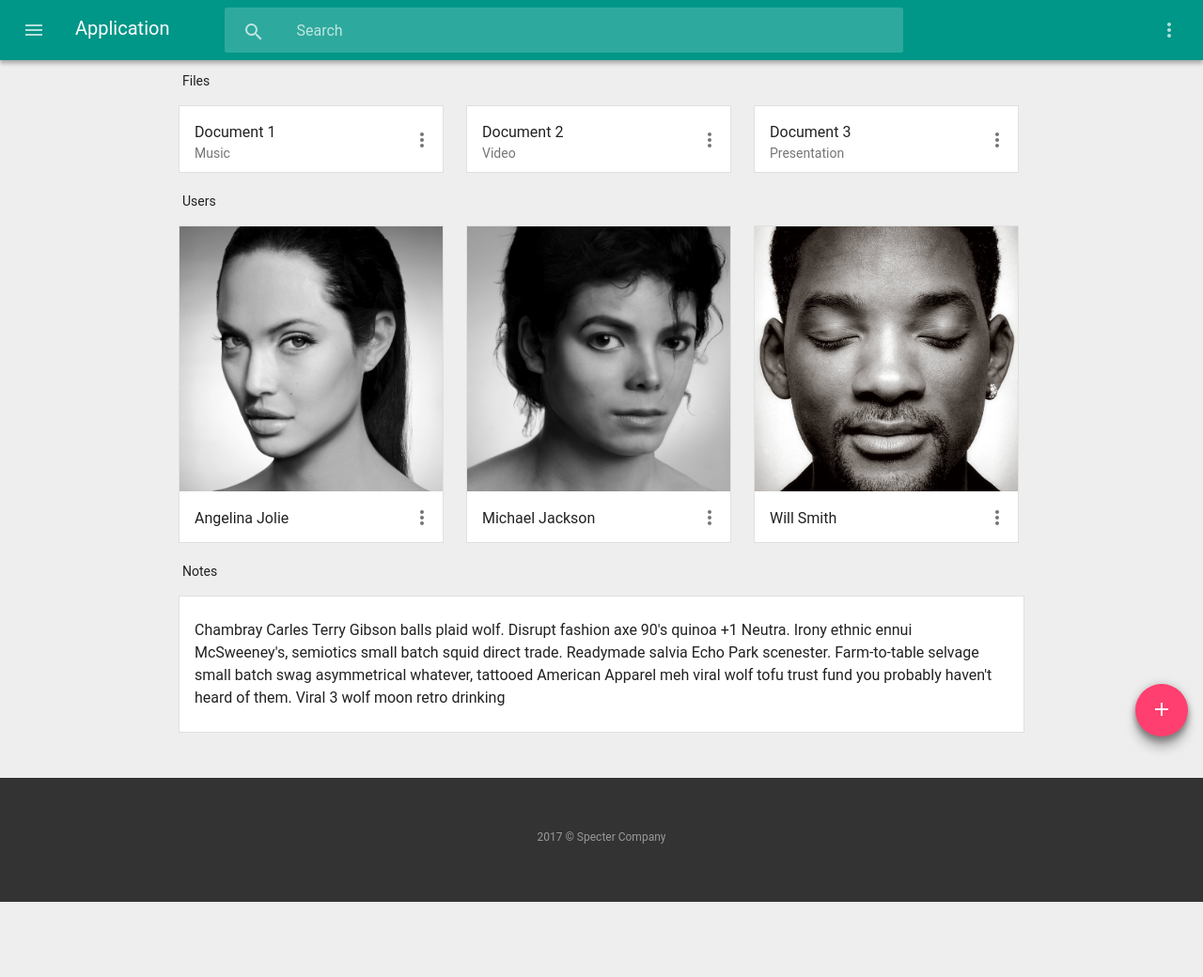
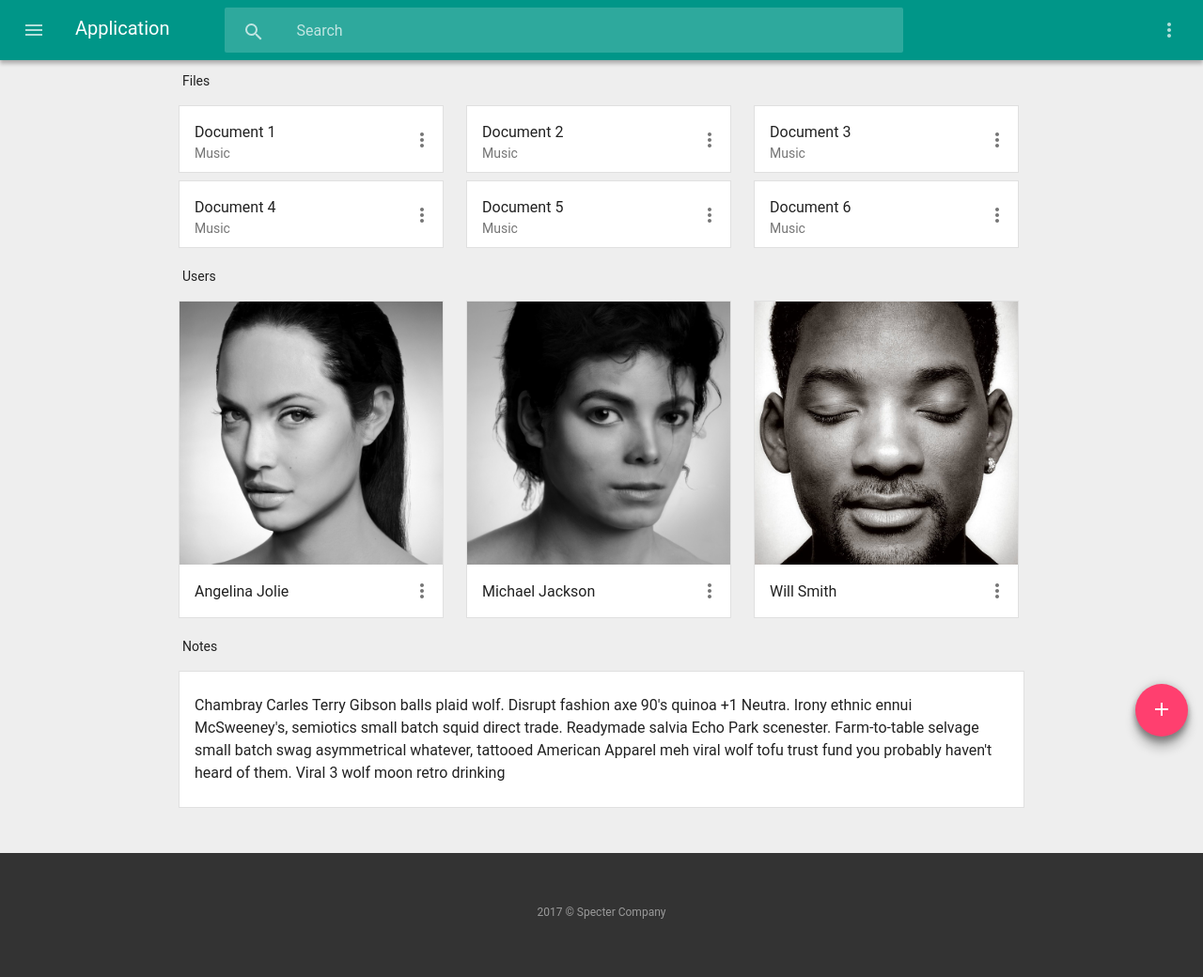
Before and after one commit to virushang/fcpractice, a plain HTML site: page index.html in a window 1280 px wide. Shown: the whole page at 94% size. Before the commit the page ends 960 px from the top, so only its background shows below. Drawn offline with Linux system fonts and the light colour scheme.

Commit message:
2차 comment반영 및 컨텐츠 갯수반응

```diff
--- a/index.html
+++ b/index.html
@@ -43,7 +43,7 @@
         <li class="files-list-item">
          <div class="files-list-item-info">
           <h3>Document 2</h3>
-          <div class="files-list-item-sub">Video</div>
+          <div class="files-list-item-sub">Music</div>
          </div>
           <button class="icon-button">
             <img src="more-black.svg">
@@ -52,7 +52,34 @@
         <li class="files-list-item">
          <div class="files-list-item-info">
           <h3>Document 3</h3>
-          <div class="files-list-item-sub">Presentation</div>
+          <div class="files-list-item-sub">Music</div>
+         </div>
+          <button class="icon-button">
+            <img src="more-black.svg">
+          </button>
+        </li>
+        <li class="files-list-item__bottom">
+         <div class="files-list-item-info">
+          <h3>Document 4</h3>
+          <div class="files-list-item-sub">Music</div>
+         </div>
+          <button class="icon-button">
+            <img src="more-black.svg">
+          </button>
+        </li>
+        <li class="files-list-item__bottom">
+         <div class="files-list-item-info">
+          <h3>Document 5</h3>
+          <div class="files-list-item-sub">Music</div>
+         </div>
+          <button class="icon-button">
+            <img src="more-black.svg">
+          </button>
+        </li>
+        <li class="files-list-item__bottom">
+         <div class="files-list-item-info">
+          <h3>Document 6</h3>
+          <div class="files-list-item-sub">Music</div>
          </div>
           <button class="icon-button">
             <img src="more-black.svg">
--- a/main.css
+++ /dev/null
@@ -1,115 +0,0 @@
-.icon-button {
-  margin: 0;
-  border: 0;
-  padding: 0;
-  width: 24px;
-  height: 24px;
-  background: none;
-}
-
-.files-section,
-.users-section {
-  padding-bottom: 8px;
-  border-bottom: 1px solid rgba(0, 0, 0, 0.12);
-}
-
-.files-list-item {
-  box-sizing: border-box;
-  height: 72px;
-
-  padding-top: 16px;
-  padding-left: 16px;
-  overflow: auto;
-}
-
-
-.files-list-item-info {
-  float: left;
-}
-
-.files-list-item .files-list-item-info h3 {
-  font-size: 16px;
-   line-height: 24px;
-   color: rgba(0, 0, 0, 0.87);
-}
-
-.files-list-item .files-list-item-info .files-list-item-sub {
-   font-size: 14px;
-   line-height: 20px;
-   color: rgba(0, 0, 0, 0.54);
-}
-
-.files-list-item .icon-button {
-  float:right;
-  margin-right: 10px;
-  margin-top: 8px;
-}
-
-.users-list-item {
-  box-sizing: border-box;
-  height: 56px;
-  overflow: auto;
-}
-
-.users-list-item-info {
-  float: left;
-  overflow: auto;
-}
-
-.users-list-item-info .photo {
-  float: left;
-  width: 40px;
-  height: 40px;
-  border-radius: 100%;
-  background-size: cover;
-  background-position: center;
-
-  margin-left: 16px;
-  margin-top: 8px;
-
-}
-
-.users-list-item-sub {
-  float: left;
-  font-size: 16px;
-   line-height: 24px;
-   color: rgba(0, 0, 0, 0.87);
-   padding-left: 16px;
-   padding-top: 17px
-}
-
-.users-list-item .icon-button {
-  float:right;
-  margin-right: 10px;
-  margin-top: 10px;
-}
-
-
-.notes-section p {
-   font-size: 14px;
-   line-height: 24px;
-   color: rgba(0, 0, 0, 0.87);
-   padding-left: 16px;
-   padding-bottom: 14px;
-   padding-right: 10px;
-}
-
-.fab {
-
-  width: 56px;
-  height: 56px;
-  background: #ff3f6f;
-  border: 0;
-  border-radius: 100%;
-  box-shadow: 0 12px 12px 0 rgba(0, 0, 0, 0.24), 0 0 12px 0 rgba(0, 0, 0, 0.12), 0 6px 6px 0 rgba(0, 0, 0, 0.24), 0 0 6px 0 rgba(0, 0, 0, 0.12);
-
-  position: fixed;
-  right: 16px;
-  bottom: 16px;
-}
-
-
-@media screen and (min-width: 1080px) {
-
-
-  }
--- a/main1.css
+++ b/main1.css
@@ -12,7 +12,7 @@
 .users-section {
   padding-bottom: 8px;
   border-bottom: 1px solid rgba(0, 0, 0, 0.12);
-  overflow: auto;
+  overflow: hidden;
 }
 
 .files-list-item {
@@ -21,21 +21,26 @@
 
   padding-top: 16px;
   padding-left: 16px;
-  overflow: auto;
+  overflow: hidden;
 }
+
+.files-list-item__bottom {
+  display: none;
+}
+
 
 
 .files-list-item-info {
   float: left;
 }
 
-.files-list-item .files-list-item-info h3 {
+.files-list-item-info h3 {
   font-size: 16px;
    line-height: 24px;
    color: rgba(0, 0, 0, 0.87);
 }
 
-.files-list-item .files-list-item-info .files-list-item-sub {
+.files-list-item-sub {
    font-size: 14px;
    line-height: 20px;
    color: rgba(0, 0, 0, 0.54);
@@ -50,7 +55,7 @@
 .users-list-item {
   box-sizing: border-box;
   height: 56px;
-  overflow: auto;
+  overflow: hidden;
 }
 
 
@@ -124,31 +129,71 @@
      margin-left: 12px;
      float: left;
   }
+  .files-list-item__bottom {
+    display: block;
+    width: 282px;
+    border: solid 1px rgba(0, 0, 0, 0.12);
+    background-color: white;
+
+    margin-top: 8px;
+
+    box-sizing: border-box;
+    height: 72px;
+
+    padding-top: 16px;
+    padding-left: 16px;
+    overflow: hidden;
+
+
+    margin-right: 12px;
+    margin-left: 12px;
+    float: left;
+  }
+
+  .files-list-item__bottom .icon-button {
+    float:right;
+    margin-right: 10px;
+    margin-top: 8px;
+  }
+
+
 
 
   .users-list-item {
       width: 282px;
-      height: 338px;
+      height: 100%;
       border: solid 1px rgba(0, 0, 0, 0.12);
       background-color: white;
 
      margin-right: 12px;
      margin-left: 12px;
      float: left;
+
   }
 
 
   .users-list-item-info .photo {
-      width: 282px;
-      height: 282px;
+      width: 100%;
+      height: 0%;
+      padding-top: 100%;
+
       border-radius: 0%;
 
       margin-left: 0px;
       margin-top: 0px;
 
   }
+
+/*  .user-list-item .user-list-item__thumbnail {
+  border-radius: 0;
+  width: 100%;
+  padding-top: 100%;
+  background-color: #eee;
+  float: none;*/
+
   .users-list-item .icon-button {
       margin-top: 16px;
+      margin-bottom: 16px;
   }
 
 
--- a/shared.css
+++ /dev/null
@@ -1,89 +0,0 @@
-body {
-  line-height: normal;
-  font-family: 'Roboto', sans-serif;
-  background-color: #eeeeee;
-}
-
-h2 {
-  box-sizing: border-box;
-  height: 48px;
-  font-size: 14px;
-  color: #009789;
-  padding-top: 14px;
-  padding-left: 16px;
-}
-
-.icon-button {
-  margin: 0;
-  border: 0;
-  padding: 0;
-  width: 24px;
-  height: 24px;
-  background: none;
-}
-
-.app-bar {
-  box-sizing: border-box;
-  height: 56px;
-  background-color: #009688;
-  box-shadow: 0 4px 4px 0 rgba(0, 0, 0, 0.24);
-
-  position: fixed;
-  left: 0;
-  top: 0;
-  right: 0;
-
-  overflow: hidden;
-}
-
-
-.app-bar-left {
-  float: left;
-  overflow:hidden;
-}
-.app-bar-left h1 {
-
-  float: left;
-
-  font-size: 20px;
-  color: white;
-  padding-top: 14px;
-}
-
-.app-bar-left .icon-button {
-  float: left;
-  margin-right: 16px;
-  margin-left: 16px;
-  margin-top: 16px;
-
-}
-
-.app-bar-right {
-  float: right;
-  margin-top: 16px;
-  overflow:auto;
-}
-
-
-
-.app-bar-right .icon-button:first-child {
-  margin-right: 10px;
-}
-
-.app-bar-right .icon-button {
-  float: right;
-  margin-right: 16px;
-}
-
-
-.contents{
-  padding-top: 62px;
-
-}
-
-
-@media screen and (min-width: 1080px) {
-
-
-
-}
```
Also changed, not shown: 1 other file.
